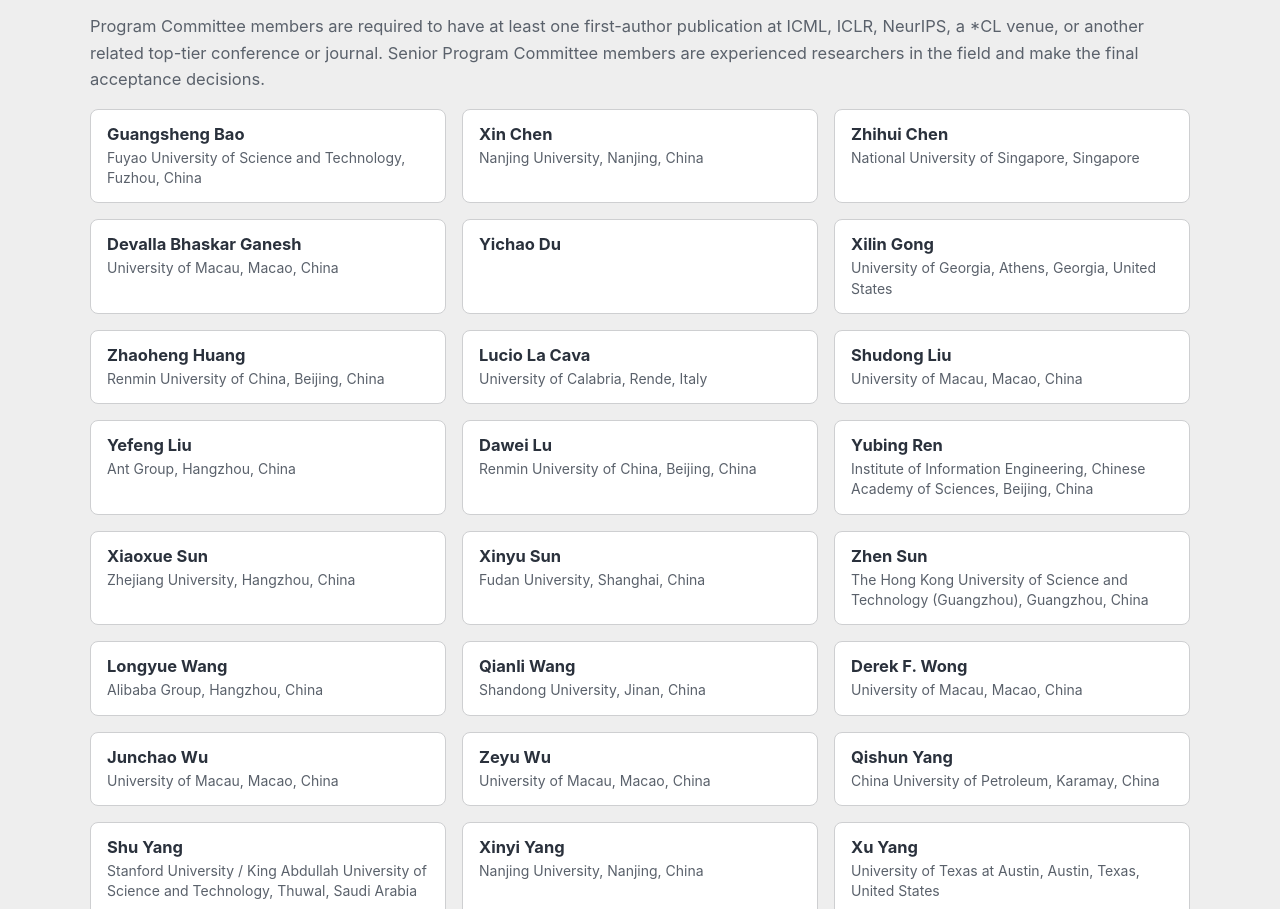
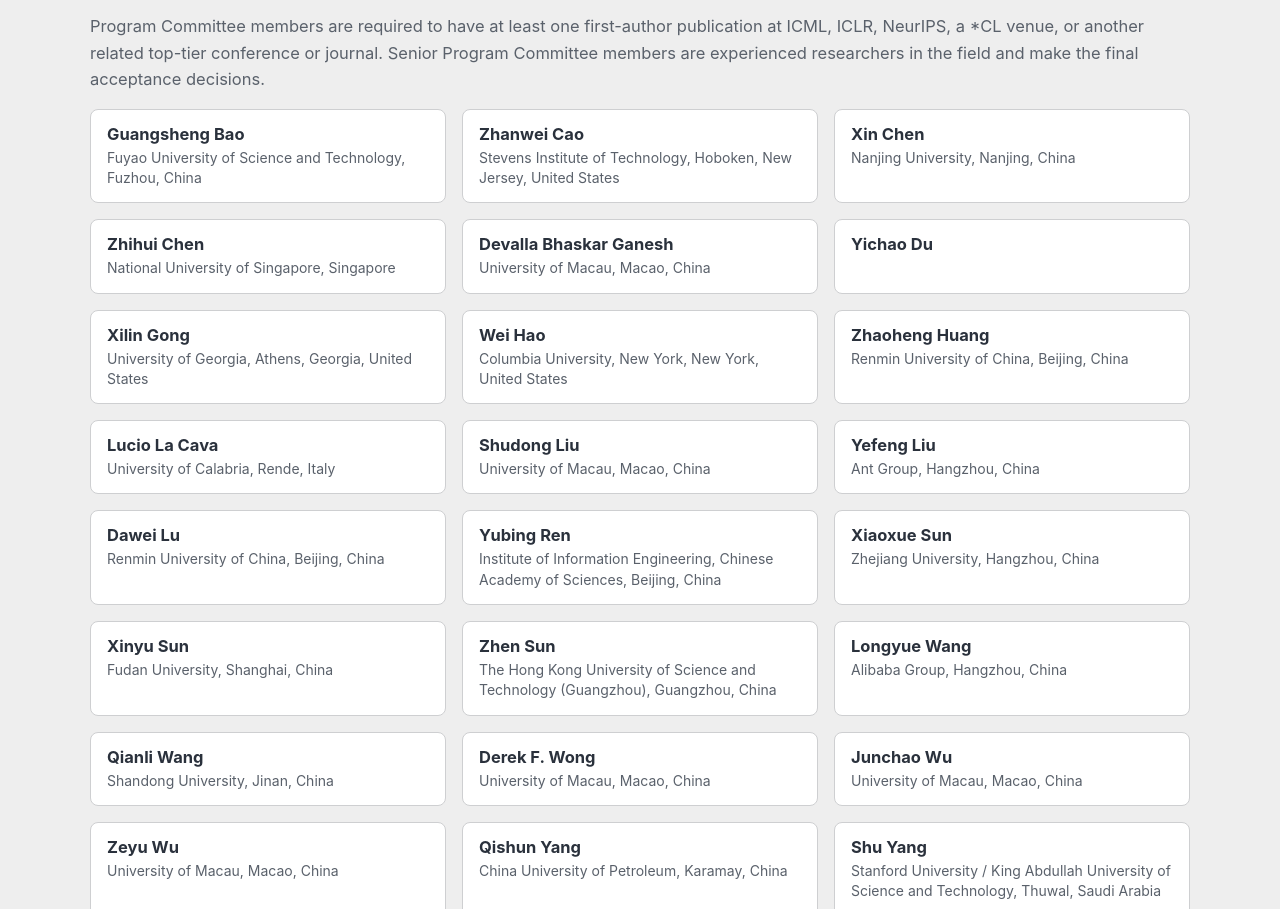
Before and after one commit to NLP2CT/COLING-2027-Workshop-AIGCTrustDetect, a plain HTML site: page organizers.html in a window 1280 px wide. Shown: the part 1659-2568 px from the top of the page. Drawn offline with Linux system fonts and the light colour scheme.

Commit message:
Add Zhanwei Cao and Wei Hao to Program Committee

```diff
--- a/organizers.html
+++ b/organizers.html
@@ -177,11 +177,13 @@ button{font-family:inherit}
 <p style="margin: 0 0 16px; font-size: 16.5px; line-height: 1.6; color: #5A616B">Program Committee members are required to have at least one first-author publication at ICML, ICLR, NeurIPS, a *CL venue, or another related top-tier conference or journal. Senior Program Committee members are experienced researchers in the field and make the final acceptance decisions.</p>
 <div class="people-grid">
 <article style="background: #FFFFFF; border: 1px solid #CECFD1; border-radius: 8px; padding: 14px 16px"><h3 style="margin: 0 0 4px; font-size: 16.5px; font-weight: 700">Guangsheng Bao</h3><p style="margin: 0; font-size: 14px; line-height: 1.45; color: #5A616B">Fuyao University of Science and Technology, Fuzhou, China</p></article>
+<article style="background: #FFFFFF; border: 1px solid #CECFD1; border-radius: 8px; padding: 14px 16px"><h3 style="margin: 0 0 4px; font-size: 16.5px; font-weight: 700">Zhanwei Cao</h3><p style="margin: 0; font-size: 14px; line-height: 1.45; color: #5A616B">Stevens Institute of Technology, Hoboken, New Jersey, United States</p></article>
 <article style="background: #FFFFFF; border: 1px solid #CECFD1; border-radius: 8px; padding: 14px 16px"><h3 style="margin: 0 0 4px; font-size: 16.5px; font-weight: 700">Xin Chen</h3><p style="margin: 0; font-size: 14px; line-height: 1.45; color: #5A616B">Nanjing University, Nanjing, China</p></article>
 <article style="background: #FFFFFF; border: 1px solid #CECFD1; border-radius: 8px; padding: 14px 16px"><h3 style="margin: 0 0 4px; font-size: 16.5px; font-weight: 700">Zhihui Chen</h3><p style="margin: 0; font-size: 14px; line-height: 1.45; color: #5A616B">National University of Singapore, Singapore</p></article>
 <article style="background: #FFFFFF; border: 1px solid #CECFD1; border-radius: 8px; padding: 14px 16px"><h3 style="margin: 0 0 4px; font-size: 16.5px; font-weight: 700">Devalla Bhaskar Ganesh</h3><p style="margin: 0; font-size: 14px; line-height: 1.45; color: #5A616B">University of Macau, Macao, China</p></article>
 <article style="background: #FFFFFF; border: 1px solid #CECFD1; border-radius: 8px; padding: 14px 16px"><h3 style="margin: 0; font-size: 16.5px; font-weight: 700">Yichao Du</h3></article>
 <article style="background: #FFFFFF; border: 1px solid #CECFD1; border-radius: 8px; padding: 14px 16px"><h3 style="margin: 0 0 4px; font-size: 16.5px; font-weight: 700">Xilin Gong</h3><p style="margin: 0; font-size: 14px; line-height: 1.45; color: #5A616B">University of Georgia, Athens, Georgia, United States</p></article>
+<article style="background: #FFFFFF; border: 1px solid #CECFD1; border-radius: 8px; padding: 14px 16px"><h3 style="margin: 0 0 4px; font-size: 16.5px; font-weight: 700">Wei Hao</h3><p style="margin: 0; font-size: 14px; line-height: 1.45; color: #5A616B">Columbia University, New York, New York, United States</p></article>
 <article style="background: #FFFFFF; border: 1px solid #CECFD1; border-radius: 8px; padding: 14px 16px"><h3 style="margin: 0 0 4px; font-size: 16.5px; font-weight: 700">Zhaoheng Huang</h3><p style="margin: 0; font-size: 14px; line-height: 1.45; color: #5A616B">Renmin University of China, Beijing, China</p></article>
 <article style="background: #FFFFFF; border: 1px solid #CECFD1; border-radius: 8px; padding: 14px 16px"><h3 style="margin: 0 0 4px; font-size: 16.5px; font-weight: 700">Lucio La Cava</h3><p style="margin: 0; font-size: 14px; line-height: 1.45; color: #5A616B">University of Calabria, Rende, Italy</p></article>
 <article style="background: #FFFFFF; border: 1px solid #CECFD1; border-radius: 8px; padding: 14px 16px"><h3 style="margin: 0 0 4px; font-size: 16.5px; font-weight: 700">Shudong Liu</h3><p style="margin: 0; font-size: 14px; line-height: 1.45; color: #5A616B">University of Macau, Macao, China</p></article>
```
